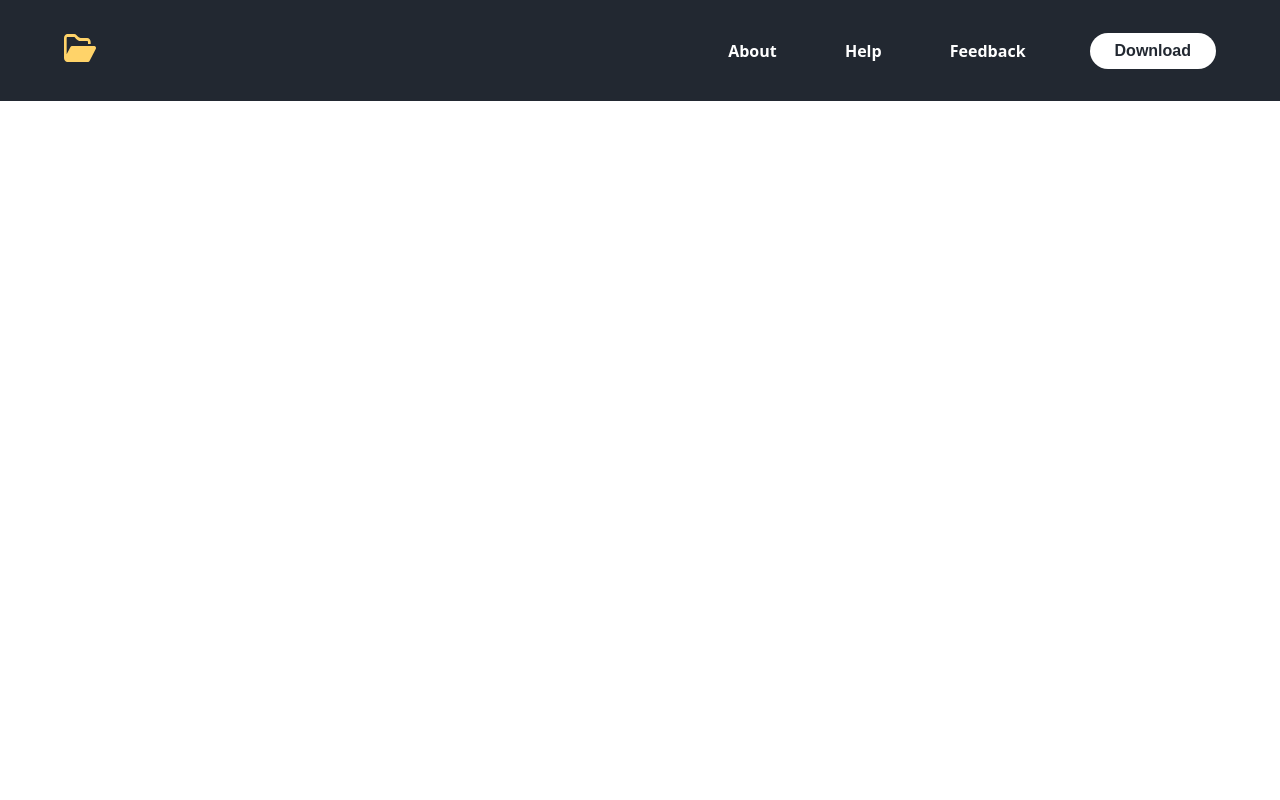
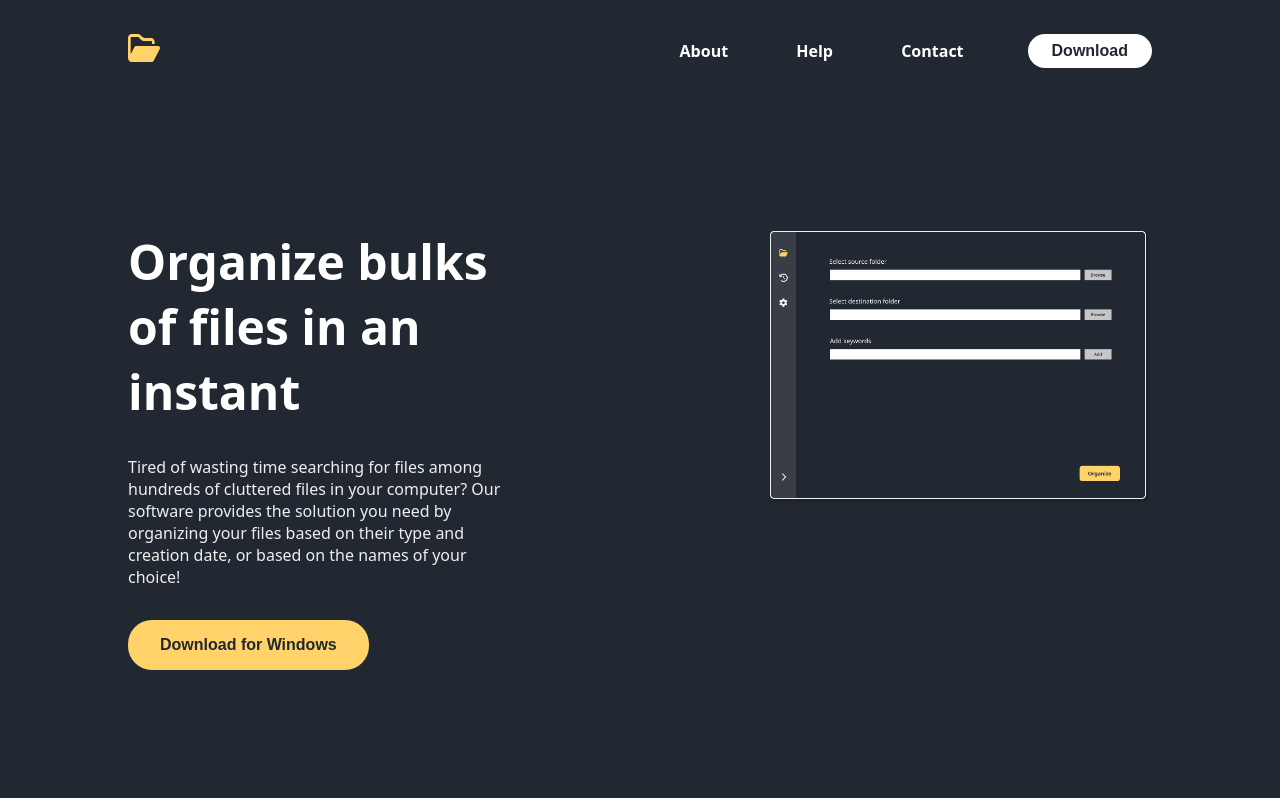
Before and after one commit to aflahamarlyadi/file-organizer-app, a plain HTML site: page index.html in a window 1280 px wide. Drawn offline with Linux system fonts and the light colour scheme.

Commit message:
Add download section

```diff
--- a/css/styles.css
+++ b/css/styles.css
@@ -6,10 +6,12 @@
 
 body {
     font-family: "Noto Sans", sans-serif;
+    color: rgb(34 40 49);
 }
 
 h1 {
     font-size: 48px;
+    margin-bottom: 32px;
 }
 
 h2 {
@@ -34,13 +36,15 @@ h6 {
 
 p {
     font-size: 16px;
+    color:rgb(238, 238, 238);
+    margin-bottom: 32px;
 }
 
 header {
     display: flex;
     justify-content: flex-end;
     align-items: center;
-    padding: 32px 64px;
+    padding: 32px 128px;
     background-color: rgb(34 40 49);
 }
 
@@ -65,23 +69,51 @@ nav ul li {
     margin-right: 64px;
 }
 
-nav ul li a {
+a {
     transition: all 0.3s ease 0s;
 }
 
-nav ul li a:hover {
+a:hover {
     color: rgba(255, 211, 105, 1);
 }
 
 button {
-    padding: 9px 25px;
+    padding: 8px 24px;
     background-color: rgb(255, 255, 255);
     color: rgb(34 40 49);
     border: none;
-    border-radius: 100px;
+    border-radius: 24px;
     cursor: pointer;
 }
 
 button:hover {
-    color: rgb(255, 211, 105);
+    background-color: rgba(255, 255, 255, 0.8);
 }
+
+.dark {
+    background-color: rgb(34 40 49);
+    color:rgb(255, 255, 255);
+}
+
+.container {
+    padding: 128px 128px;
+}
+
+.hero {
+    display: grid;
+    grid-template-columns: 1fr 1fr;
+    gap: 256px;
+}
+
+.large-button {
+    padding: 16px 32px;
+    background-color: rgb(255, 211, 105);
+}
+
+.large-button:hover {
+    background-color: rgba(255, 211, 105, 0.8);
+}
+
+img {
+    max-width: 100%;
+}
--- a/index.html
+++ b/index.html
@@ -18,15 +18,34 @@
     </head>
     <body>
         <header>
-            <a href="" class="logo"><img src="images/folder-open-regular.svg"></a>
+            <a href="" class="logo"><img src="images/folder-open-regular.svg" alt="File Organizer"></a>
             <nav>
                 <ul>
                     <li><a href="">About</a></li>
                     <li><a href="">Help</a></li>
-                    <li><a href="">Feedback</a></li>
+                    <li><a href="">Contact</a></li>
                 </ul>
             </nav>
             <button>Download</button>
         </header>
+
+        <section id="download" class="dark">
+            <div class="hero container">
+                <div>
+                    <h1>
+                        Organize bulks of files in an instant
+                    </h1>
+                    <p>
+                        Tired of wasting time searching for files among hundreds of cluttered files in your computer?
+                        Our software provides the solution you need by organizing your files based on their type and creation date,
+                        or based on the names of your choice!
+                    </p>
+                    <button class="large-button">Download for Windows</button>
+                </div>
+                <div>
+                    <img src="images/software.png">
+                </div>
+            </div>
+        </section>
     </body>
 </html>
```
Also changed, not shown: images/software.png (added).
